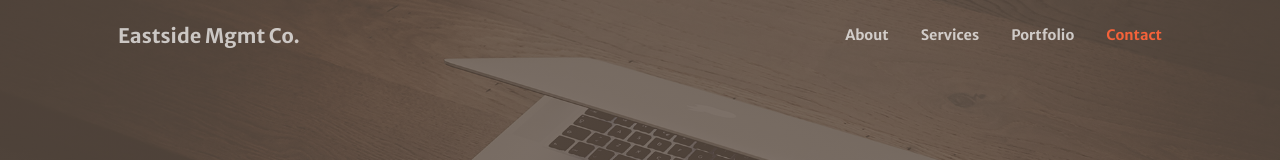
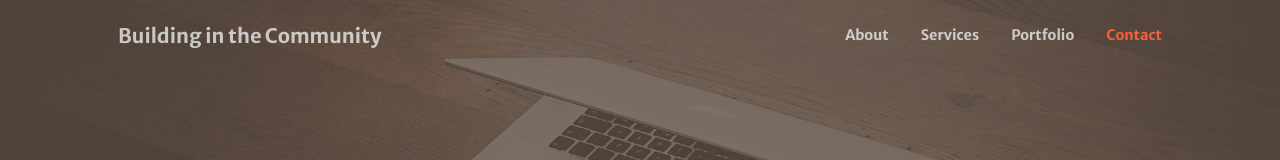
Before and after one commit to eastsidemgmtco/eastsidemgmtco.github.io, a plain HTML site: page index.html in a window 1280 px wide. Shown: the top 160 px of the page. Drawn offline with nearby package versions, Linux system fonts and the light colour scheme; some packages are replaced by stand-ins of ours; a script that the page names is missing.

Commit message:
Update index.html

```diff
--- a/index.html
+++ b/index.html
@@ -22,7 +22,7 @@
         <!-- Navigation-->
         <nav class="navbar navbar-expand-lg navbar-light fixed-top py-3" id="mainNav">
             <div class="container px-4 px-lg-5">
-                <a class="navbar-brand" href="#page-top">Eastside Mgmt Co.</a>
+                <a class="navbar-brand" href="#page-top">Building in the Community</a>
                 <button class="navbar-toggler navbar-toggler-right" type="button" data-bs-toggle="collapse" data-bs-target="#navbarResponsive" aria-controls="navbarResponsive" aria-expanded="false" aria-label="Toggle navigation"><span class="navbar-toggler-icon"></span></button>
                 <div class="collapse navbar-collapse" id="navbarResponsive">
                     <ul class="navbar-nav ms-auto my-2 my-lg-0">
```
